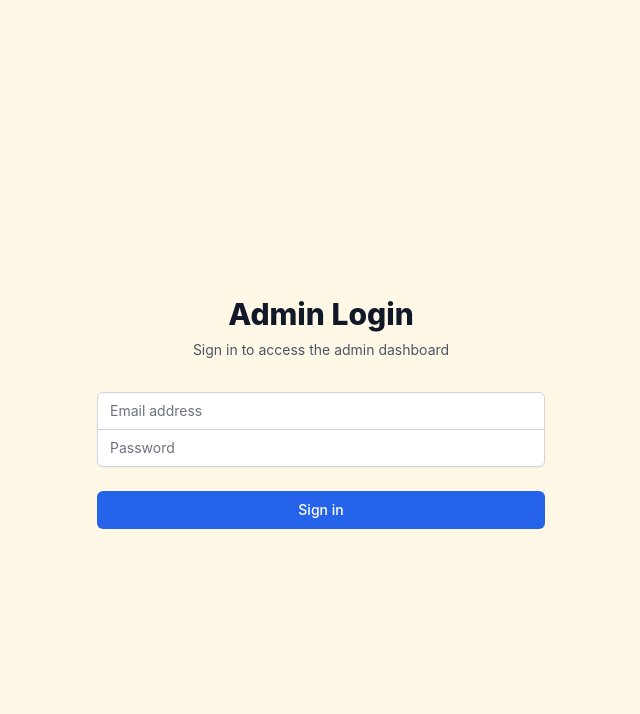
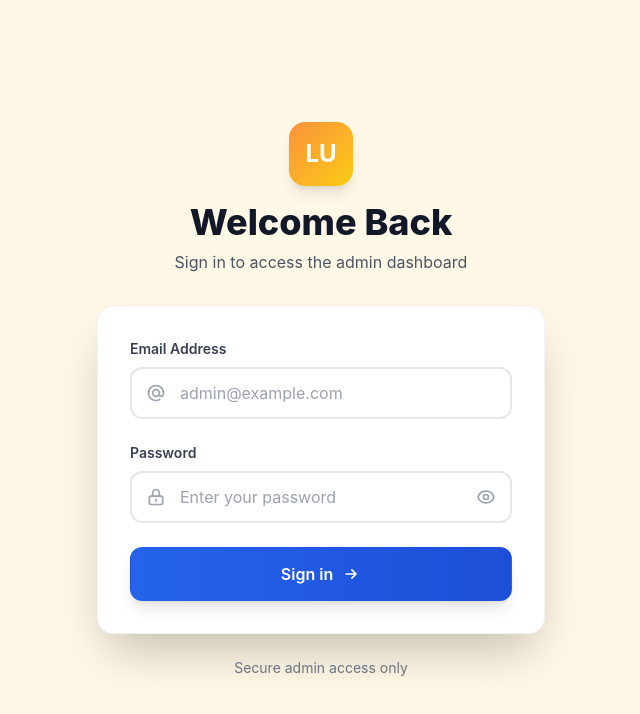
Before and after one commit to Sahilp2407/LU-admin-panel, a React (Vite) app: page /login in a window 1280 px wide. Shown: the top 714 px of the page, without its empty margins (319-959 px from the left). Built offline with nearby package versions, Linux system fonts and the light colour scheme.

Commit message:
Improve login page UI with modern design, password toggle, and better UX

```diff
--- a/src/pages/Login.jsx
+++ b/src/pages/Login.jsx
@@ -8,6 +8,7 @@ const Login = () => {
   const [password, setPassword] = useState('');
   const [error, setError] = useState('');
   const [loading, setLoading] = useState(false);
+  const [showPassword, setShowPassword] = useState(false);
   const navigate = useNavigate();
 
   const handleSubmit = async (e) => {
@@ -44,66 +45,136 @@ const Login = () => {
 
   return (
     <div className="min-h-screen flex items-center justify-center py-12 px-4 sm:px-6 lg:px-8" style={{ backgroundColor: '#FFF8E7' }}>
-      <div className="max-w-md w-full space-y-8">
-        <div>
-          <h2 className="mt-6 text-center text-3xl font-extrabold text-gray-900">
-            Admin Login
+      <div className="max-w-md w-full">
+        {/* Logo and Header */}
+        <div className="text-center mb-8">
+          <div className="flex justify-center mb-4">
+            <div className="h-16 w-16 flex items-center justify-center rounded-2xl bg-gradient-to-br from-orange-400 to-yellow-400 shadow-lg">
+              <span className="text-white font-bold text-2xl">LU</span>
+            </div>
+          </div>
+          <h2 className="text-4xl font-extrabold text-gray-900 mb-2">
+            Welcome Back
           </h2>
-          <p className="mt-2 text-center text-sm text-gray-600">
+          <p className="text-gray-600">
             Sign in to access the admin dashboard
           </p>
         </div>
-        <form className="mt-8 space-y-6" onSubmit={handleSubmit}>
+
+        {/* Login Card */}
+        <div className="bg-white rounded-2xl shadow-2xl p-8 border border-gray-100">
+          <form className="space-y-6" onSubmit={handleSubmit}>
             {error && (
-            <div className="rounded-md bg-red-50 p-4">
-              <div className="text-sm text-red-800">{error}</div>
+              <div className="rounded-xl bg-red-50 border border-red-200 p-4 flex items-start gap-3">
+                <svg className="h-5 w-5 text-red-500 flex-shrink-0 mt-0.5" fill="currentColor" viewBox="0 0 20 20">
+                  <path fillRule="evenodd" d="M10 18a8 8 0 100-16 8 8 0 000 16zM8.707 7.293a1 1 0 00-1.414 1.414L8.586 10l-1.293 1.293a1 1 0 101.414 1.414L10 11.414l1.293 1.293a1 1 0 001.414-1.414L11.414 10l1.293-1.293a1 1 0 00-1.414-1.414L10 8.586 8.707 7.293z" clipRule="evenodd" />
+                </svg>
+                <div className="flex-1">
+                  <p className="text-sm font-medium text-red-800">{error}</p>
+                </div>
               </div>
             )}
-          <div className="rounded-md shadow-sm -space-y-px">
+
+            {/* Email Input */}
             <div>
-              <label htmlFor="email" className="sr-only">
-                Email address
+              <label htmlFor="email" className="block text-sm font-semibold text-gray-700 mb-2">
+                Email Address
               </label>
+              <div className="relative">
+                <div className="absolute inset-y-0 left-0 pl-4 flex items-center pointer-events-none">
+                  <svg className="h-5 w-5 text-gray-400" fill="none" stroke="currentColor" viewBox="0 0 24 24">
+                    <path strokeLinecap="round" strokeLinejoin="round" strokeWidth={2} d="M16 12a4 4 0 10-8 0 4 4 0 008 0zm0 0v1.5a2.5 2.5 0 005 0V12a9 9 0 10-9 9m4.5-1.206a8.959 8.959 0 01-4.5 1.207" />
+                  </svg>
+                </div>
                 <input
                   id="email"
                   name="email"
                   type="email"
                   autoComplete="email"
                   required
-                className="appearance-none rounded-none relative block w-full px-3 py-2 border border-gray-300 placeholder-gray-500 text-gray-900 rounded-t-md focus:outline-none focus:ring-blue-500 focus:border-blue-500 focus:z-10 sm:text-sm"
-                placeholder="Email address"
+                  className="block w-full pl-12 pr-4 py-3 border-2 border-gray-200 rounded-xl text-gray-900 placeholder-gray-400 focus:outline-none focus:ring-2 focus:ring-blue-500 focus:border-blue-500 transition-all"
+                  placeholder="admin@example.com"
                   value={email}
                   onChange={(e) => setEmail(e.target.value)}
                 />
               </div>
+            </div>
+
+            {/* Password Input */}
             <div>
-              <label htmlFor="password" className="sr-only">
+              <label htmlFor="password" className="block text-sm font-semibold text-gray-700 mb-2">
                 Password
               </label>
+              <div className="relative">
+                <div className="absolute inset-y-0 left-0 pl-4 flex items-center pointer-events-none">
+                  <svg className="h-5 w-5 text-gray-400" fill="none" stroke="currentColor" viewBox="0 0 24 24">
+                    <path strokeLinecap="round" strokeLinejoin="round" strokeWidth={2} d="M12 15v2m-6 4h12a2 2 0 002-2v-6a2 2 0 00-2-2H6a2 2 0 00-2 2v6a2 2 0 002 2zm10-10V7a4 4 0 00-8 0v4h8z" />
+                  </svg>
+                </div>
                 <input
                   id="password"
                   name="password"
-                type="password"
+                  type={showPassword ? 'text' : 'password'}
                   autoComplete="current-password"
                   required
-                className="appearance-none rounded-none relative block w-full px-3 py-2 border border-gray-300 placeholder-gray-500 text-gray-900 rounded-b-md focus:outline-none focus:ring-blue-500 focus:border-blue-500 focus:z-10 sm:text-sm"
-                placeholder="Password"
+                  className="block w-full pl-12 pr-12 py-3 border-2 border-gray-200 rounded-xl text-gray-900 placeholder-gray-400 focus:outline-none focus:ring-2 focus:ring-blue-500 focus:border-blue-500 transition-all"
+                  placeholder="Enter your password"
                   value={password}
                   onChange={(e) => setPassword(e.target.value)}
                 />
+                <button
+                  type="button"
+                  onClick={() => setShowPassword(!showPassword)}
+                  className="absolute inset-y-0 right-0 pr-4 flex items-center text-gray-400 hover:text-gray-600"
+                >
+                  {showPassword ? (
+                    <svg className="h-5 w-5" fill="none" stroke="currentColor" viewBox="0 0 24 24">
+                      <path strokeLinecap="round" strokeLinejoin="round" strokeWidth={2} d="M13.875 18.825A10.05 10.05 0 0112 19c-4.478 0-8.268-2.943-9.543-7a9.97 9.97 0 011.563-3.029m5.858.908a3 3 0 114.243 4.243M9.878 9.878l4.242 4.242M9.88 9.88l-3.29-3.29m7.532 7.532l3.29 3.29M3 3l3.59 3.59m0 0A9.953 9.953 0 0112 5c4.478 0 8.268 2.943 9.543 7a10.025 10.025 0 01-4.132 5.411m0 0L21 21" />
+                    </svg>
+                  ) : (
+                    <svg className="h-5 w-5" fill="none" stroke="currentColor" viewBox="0 0 24 24">
+                      <path strokeLinecap="round" strokeLinejoin="round" strokeWidth={2} d="M15 12a3 3 0 11-6 0 3 3 0 016 0z" />
+                      <path strokeLinecap="round" strokeLinejoin="round" strokeWidth={2} d="M2.458 12C3.732 7.943 7.523 5 12 5c4.478 0 8.268 2.943 9.542 7-1.274 4.057-5.064 7-9.542 7-4.477 0-8.268-2.943-9.542-7z" />
+                    </svg>
+                  )}
+                </button>
               </div>
             </div>
 
+            {/* Submit Button */}
             <div>
               <button
                 type="submit"
                 disabled={loading}
-              className="group relative w-full flex justify-center py-2 px-4 border border-transparent text-sm font-medium rounded-md text-white bg-blue-600 hover:bg-blue-700 focus:outline-none focus:ring-2 focus:ring-offset-2 focus:ring-blue-500 disabled:opacity-50 disabled:cursor-not-allowed"
+                className="w-full flex justify-center items-center py-3.5 px-4 border border-transparent text-base font-semibold rounded-xl text-white bg-gradient-to-r from-blue-600 to-blue-700 hover:from-blue-700 hover:to-blue-800 focus:outline-none focus:ring-2 focus:ring-offset-2 focus:ring-blue-500 disabled:opacity-50 disabled:cursor-not-allowed transform transition-all duration-200 hover:scale-[1.02] shadow-lg hover:shadow-xl"
               >
-              {loading ? 'Signing in...' : 'Sign in'}
+                {loading ? (
+                  <>
+                    <svg className="animate-spin -ml-1 mr-3 h-5 w-5 text-white" fill="none" viewBox="0 0 24 24">
+                      <circle className="opacity-25" cx="12" cy="12" r="10" stroke="currentColor" strokeWidth="4"></circle>
+                      <path className="opacity-75" fill="currentColor" d="M4 12a8 8 0 018-8V0C5.373 0 0 5.373 0 12h4zm2 5.291A7.962 7.962 0 014 12H0c0 3.042 1.135 5.824 3 7.938l3-2.647z"></path>
+                    </svg>
+                    Signing in...
+                  </>
+                ) : (
+                  <>
+                    Sign in
+                    <svg className="ml-2 h-5 w-5" fill="none" stroke="currentColor" viewBox="0 0 24 24">
+                      <path strokeLinecap="round" strokeLinejoin="round" strokeWidth={2} d="M13 7l5 5m0 0l-5 5m5-5H6" />
+                    </svg>
+                  </>
+                )}
               </button>
             </div>
           </form>
+        </div>
+
+        {/* Footer */}
+        <div className="mt-6 text-center">
+          <p className="text-sm text-gray-500">
+            Secure admin access only
+          </p>
+        </div>
       </div>
     </div>
   );
```
Lines whose indentation alone changed are shown as unchanged.
